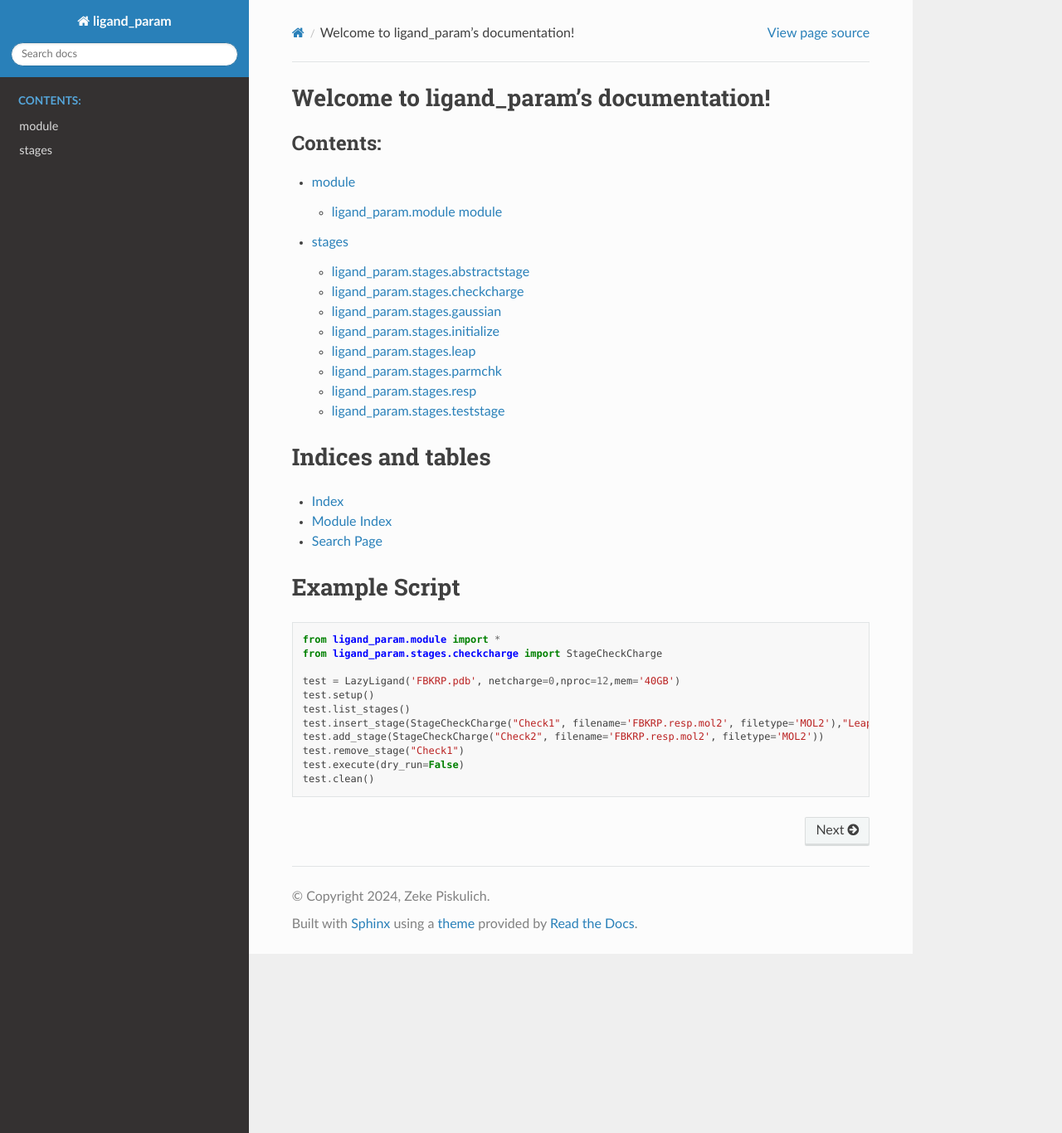
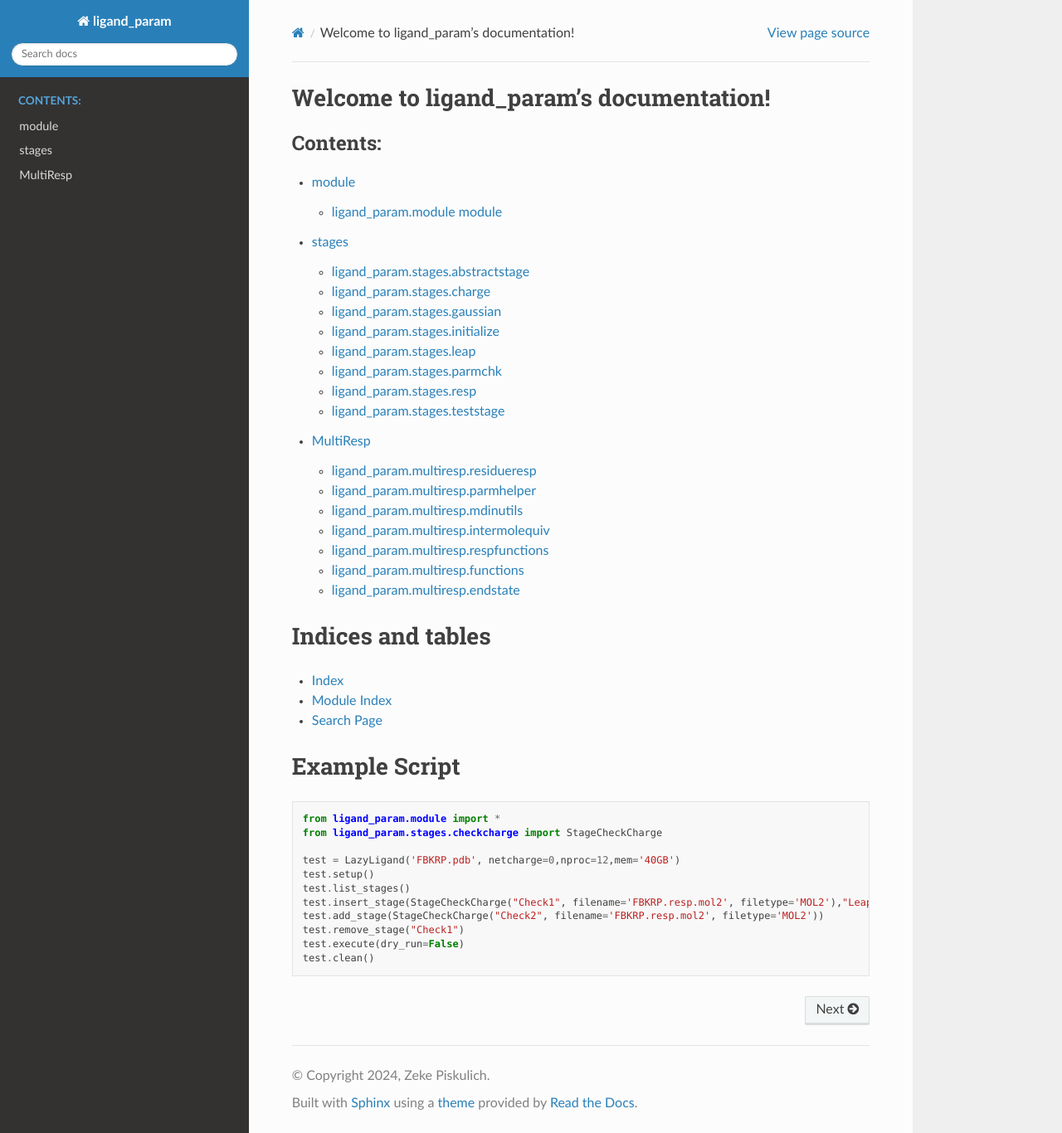
Before and after one commit to piskuliche/ligandparam, a Sphinx documentation site: the page built from ligand-param/docs/source/index.rst, in a window 1280 px wide and 1366 px high. Shown: the whole window at 83% size. Built offline with Sphinx 7.4.7 and the Read the Docs theme 3.1.0, drawn with Linux system fonts in a browser that asks for light colours; the version number could not be read and is left out.

Commit message:
Add autosummary extension and update documentation for MultiResp module

```diff
--- a/ligand-param/docs/source/conf.py
+++ b/ligand-param/docs/source/conf.py
@@ -40,6 +40,7 @@ release = ligand_param.__version__
 # ones.
 extensions = [
     "sphinx.ext.autodoc",
+    "sphinx.ext.autosummary",
     "sphinx.ext.napoleon",
     "sphinx.ext.viewcode",
     "sphinx.ext.autosectionlabel",
@@ -48,6 +49,8 @@ extensions = [
 
 autosectionlabel_prefix_document = True
 autoclass_content = "both"
+
+numpydoc_class_members_toctree = False
 
 # Add any paths that contain templates here, relative to this directory.
 templates_path = ['_templates']
--- a/ligand-param/docs/source/index.rst
+++ b/ligand-param/docs/source/index.rst
@@ -12,6 +12,7 @@ Welcome to ligand_param's documentation!
 
    module
    stages
+   multiresp
 
 Indices and tables
 ==================
--- /dev/null
+++ b/ligand-param/docs/source/multiresp.rst
@@ -0,0 +1,61 @@
+MultiResp
+===========
+
+
+ligand_param.multiresp.residueresp
+----------------------------------
+
+.. automodule:: ligand_param.multiresp.residueresp
+   :members:
+   :undoc-members:
+   :show-inheritance:
+
+ligand_param.multiresp.parmhelper
+---------------------------------
+
+.. automodule:: ligand_param.multiresp.parmhelper
+   :members:
+   :undoc-members:
+   :show-inheritance:
+
+
+ligand_param.multiresp.mdinutils
+--------------------------------
+
+.. automodule:: ligand_param.multiresp.mdinutils
+   :members:
+   :undoc-members:
+   :show-inheritance:
+
+ligand_param.multiresp.intermolequiv
+------------------------------------
+
+.. automodule:: ligand_param.multiresp.intermolequiv
+   :members:
+   :undoc-members:
+   :show-inheritance:
+
+
+ligand_param.multiresp.respfunctions
+------------------------------------
+
+.. automodule:: ligand_param.multiresp.respfunctions
+   :members:
+   :undoc-members:
+   :show-inheritance:
+
+ligand_param.multiresp.functions
+--------------------------------
+
+.. automodule:: ligand_param.multiresp.functions
+   :members:
+   :undoc-members:
+   :show-inheritance:
+
+ligand_param.multiresp.endstate
+-------------------------------
+
+.. automodule:: ligand_param.multiresp.endstate
+   :members:
+   :undoc-members:
+   :show-inheritance:
--- a/ligand-param/docs/source/stages.rst
+++ b/ligand-param/docs/source/stages.rst
@@ -4,28 +4,22 @@ stages
 
 
 ligand_param.stages.abstractstage
--------------------------------
+---------------------------------
 
 .. automodule:: ligand_param.stages.abstractstage
    :members:
    :undoc-members:
    :show-inheritance:
 
-ligand_param.stages.checkcharge
+ligand_param.stages.charge
 -------------------------------
 
-.. automodule:: ligand_param.stages.checkcharge
+.. automodule:: ligand_param.stages.charge
    :members:
    :undoc-members:
    :show-inheritance:
 
-   ligand_param.stages.fixcharge
--------------------------------
 
-.. automodule:: ligand_param.stages.fixcharge
-   :members:
-   :undoc-members:
-   :show-inheritance:
 
 ligand_param.stages.gaussian
 -------------------------------
```
Also changed, not shown: 2 other files.
